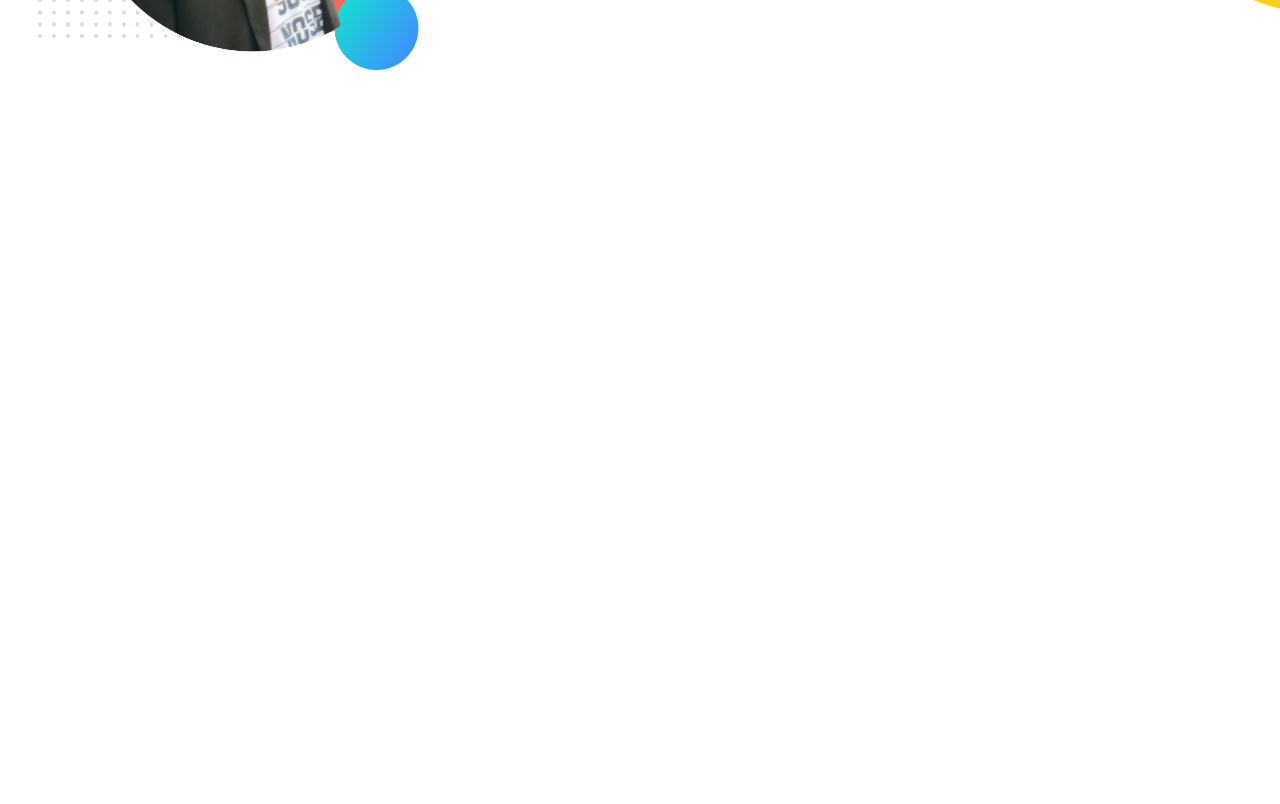
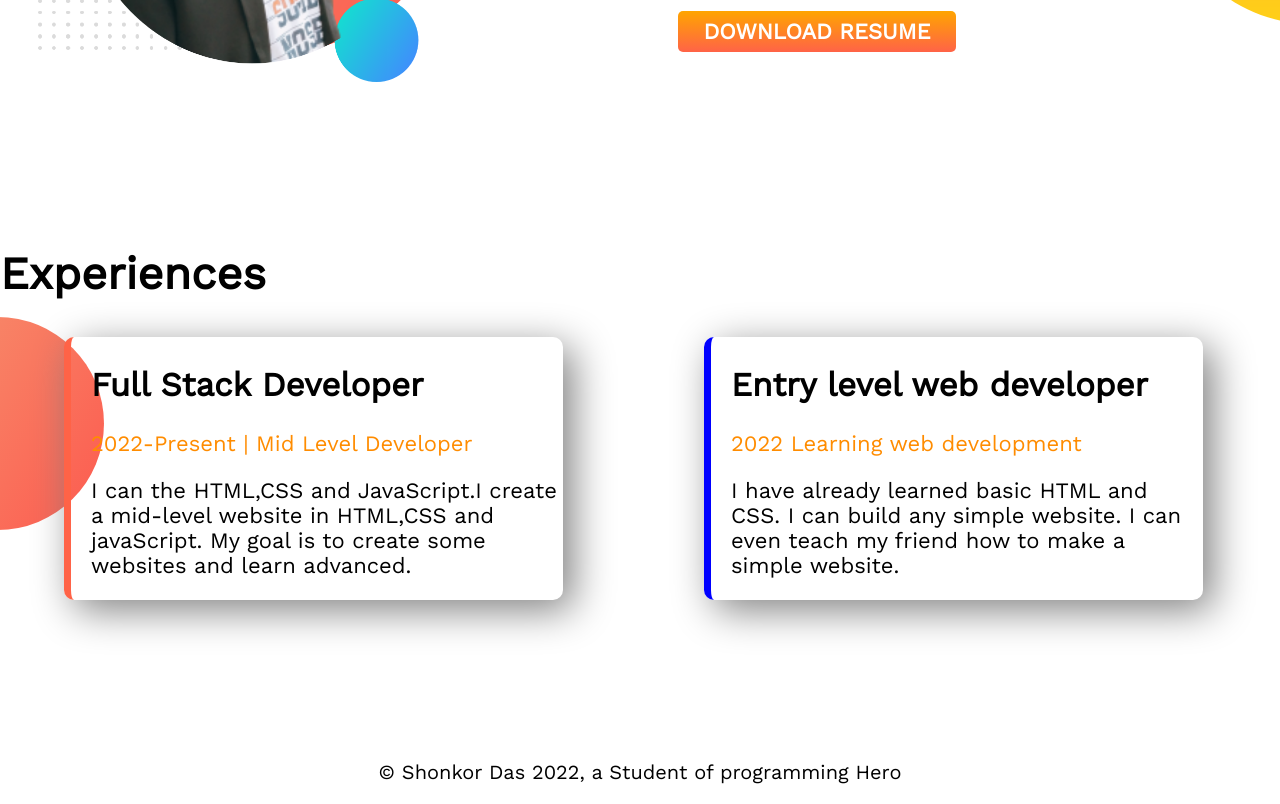
Before and after one commit to shonkor-das/developer-portfolio, a plain HTML site: page index.html in a window 1280 px wide. Shown: the part 917-1721 px from the top of the page. Before the commit the page ends 1151 px from the top, so only its background shows below. Drawn offline with nearby package versions, Linux system fonts and the light colour scheme.

Commit message:
css and footer added

```diff
--- a/index.html
+++ b/index.html
@@ -12,10 +12,10 @@
 </head>
 <body>
     <!-- Start top part -->
-    <section class="top-icon">
+    <section class="top-icon flexible-container">
         <div class="half-width">
             <h1>Welcome To</h1>
-            <h1><span>Shonkor Das</span> World!</h1>
+            <h1><span>Shonkor Das</span> World<span>!</span></h1>
             <h3>I am a student of programming hero</h3>
             <p class="dream-para">I am student of Computer Science and Engineering.I learning web development in programming hero.I want to be a good developer.</p>
             <a class="hire-link-button" target="_blank" href="https://www.linkedin.com/in/shonkor/">HIRE ME</a>
@@ -27,7 +27,7 @@
      <!-- end top part -->
 
       <!-- Start second part -->
-    <section class="dream-icon">
+    <section class="dream-icon flexible-container">
         <div class="half-width">
             <img src="images/shonkor das..png" alt="">
         </div>
@@ -37,8 +37,30 @@
             <p class="dream-para">I have already learned basic HTML and CSS. I can build any simple website. I can even teach my friend how to make a simple website. My goal is to create some websites and learn advanced topics</p>
             <a class="hire-link-button" target="_blank" href="https://www.linkedin.com/in/shonkor/">DOWNLOAD RESUME</a>
         </div>
-
     </section>
     <!-- end second part -->
+
+    <!-- start third part -->
+    <section class="Experiences-area">
+        <h1 >Experiences</h1>
+       <div class="flexible-container">
+            <div id="Full-Stack-Developer" class="Experiences-item">
+                <h2>Full Stack Developer</h2>
+                <span>2022-Present | Mid Level Developer</span>
+                <p>I can the HTML,CSS and JavaScript.I create a mid-level website in HTML,CSS and javaScript. My goal is to create some websites and learn advanced.</p>
+            </div>
+            <div id="Entry-level-developer" class="Experiences-item">
+                <h2>Entry level web developer</h2>
+                <span>2022 Learning web development</span>
+                <p >I have already learned basic HTML and CSS. I can build any simple website. I can even teach my friend how to make a simple website.</p>
+            </div>
+       </div>
+    </section>
+     <!-- end third part -->
 </body>
+<!-- footer start -->
+<footer>
+    <p>&copy; Shonkor Das 2022, a Student of programming Hero</p>
+</footer>
+<!-- footer end -->
 </html>
--- a/style.css
+++ b/style.css
@@ -1,5 +1,6 @@
 body{
     font-family: 'Work Sans', sans-serif;
+    font-size: 22px;
     margin: 0;
 }
 h1{
@@ -8,7 +9,7 @@ h1{
 span{
     color: darkorange;
 }
-section{
+.flexible-container{
     display: flex;
     margin-bottom: 160px;
 }
@@ -39,3 +40,26 @@ section{
 .dream-para{
     padding-right: 25%;
 }
+.Experiences-area{
+    background-image: url("images/exp-bg.png");
+    background-repeat: no-repeat;
+    background-position: left;
+}
+.Experiences-item{
+    width: 50%;
+    margin-left: 5%;
+    margin-right: 6%;
+    padding-left: 20px;
+    box-shadow: 10px 10px 40px gray;
+    border-radius: 10px;
+}
+#Full-Stack-Developer{
+    border-left: 7px solid tomato;
+}
+#Entry-level-developer{
+    border-left: 7px solid blue;
+}
+footer p{
+    text-align: center;
+    font-size: 20px;
+}
```
Also changed, not shown: images/IMG_20210226_135652-removebg-preview.png (deleted), images/jhankar2.png (deleted), 5 other files.
